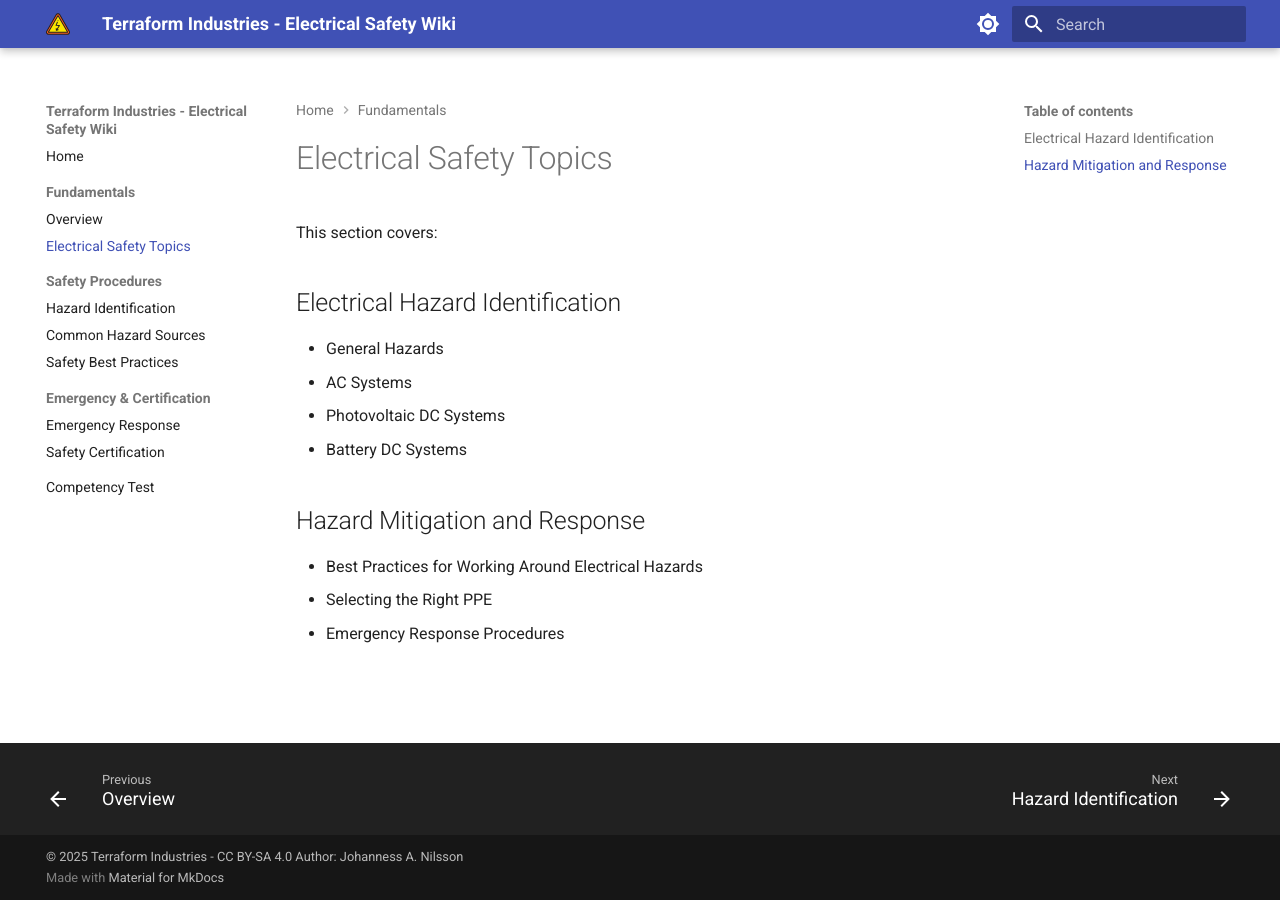
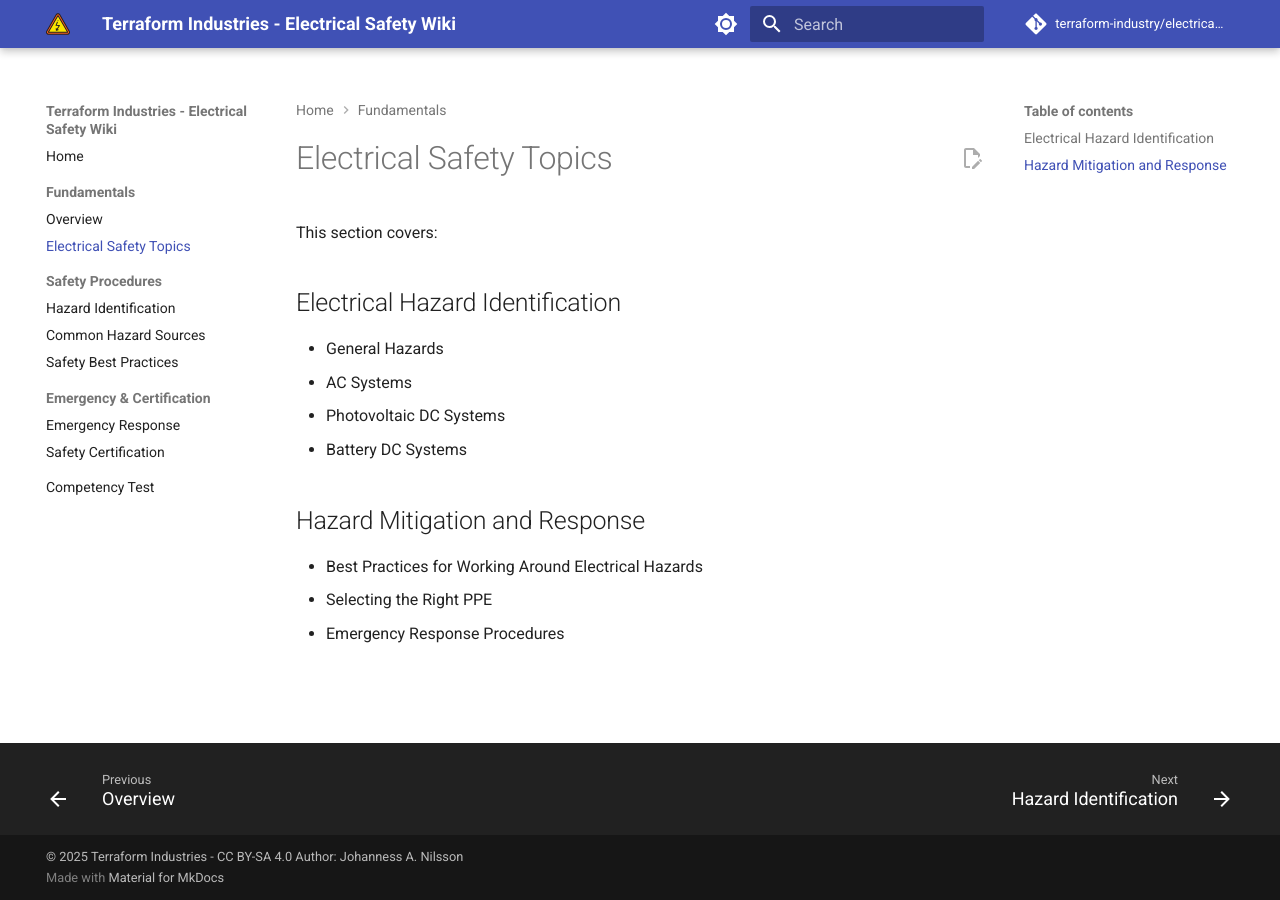
Before and after one commit to terraform-industry/electrical-safety-wiki, an MkDocs documentation site: the page built from docs/fundamentals/training-topics.md, in a window 1280 px wide. Built offline with MkDocs 1.6.1 and Material for MkDocs 9.7.7, drawn with Linux system fonts in a browser that asks for light colours; comment, search, counter and statistics services are not loaded.

Commit message:
updates site metadata

```diff
--- a/mkdocs.yml
+++ b/mkdocs.yml
@@ -3,6 +3,9 @@ site_author: Johanness A. Nilsson - johanness.nilsson@terraformindustries.com
 site_description: Electrical safety is simple, yet critical. The purpose of electrical safety training is to keep you and all of your coworkers safe from burns, electric shock, and death.
 docs_dir: docs
 site_dir: site
+repo_url: https://github.com/terraform-industry/electrical-safety-wiki
+repo_name: terraform-industry/electrical-safety-wiki
+edit_uri: edit/master/docs/
 
 theme:
   name: material
@@ -17,6 +20,7 @@ theme:
     - search.highlight
     - search.share
     - toc.follow
+    - content.action.edit
   palette:
     - scheme: default
       primary: indigo
```
